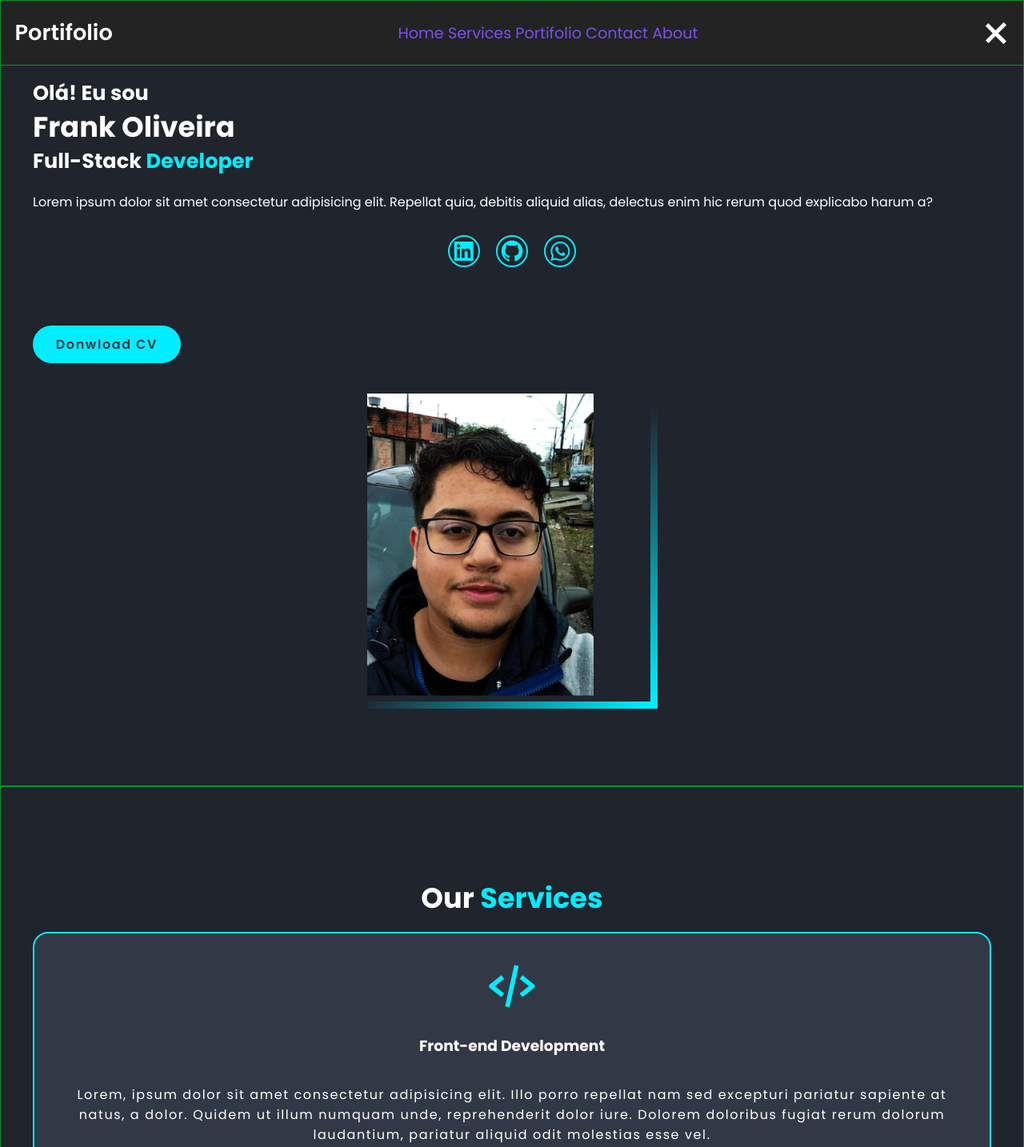
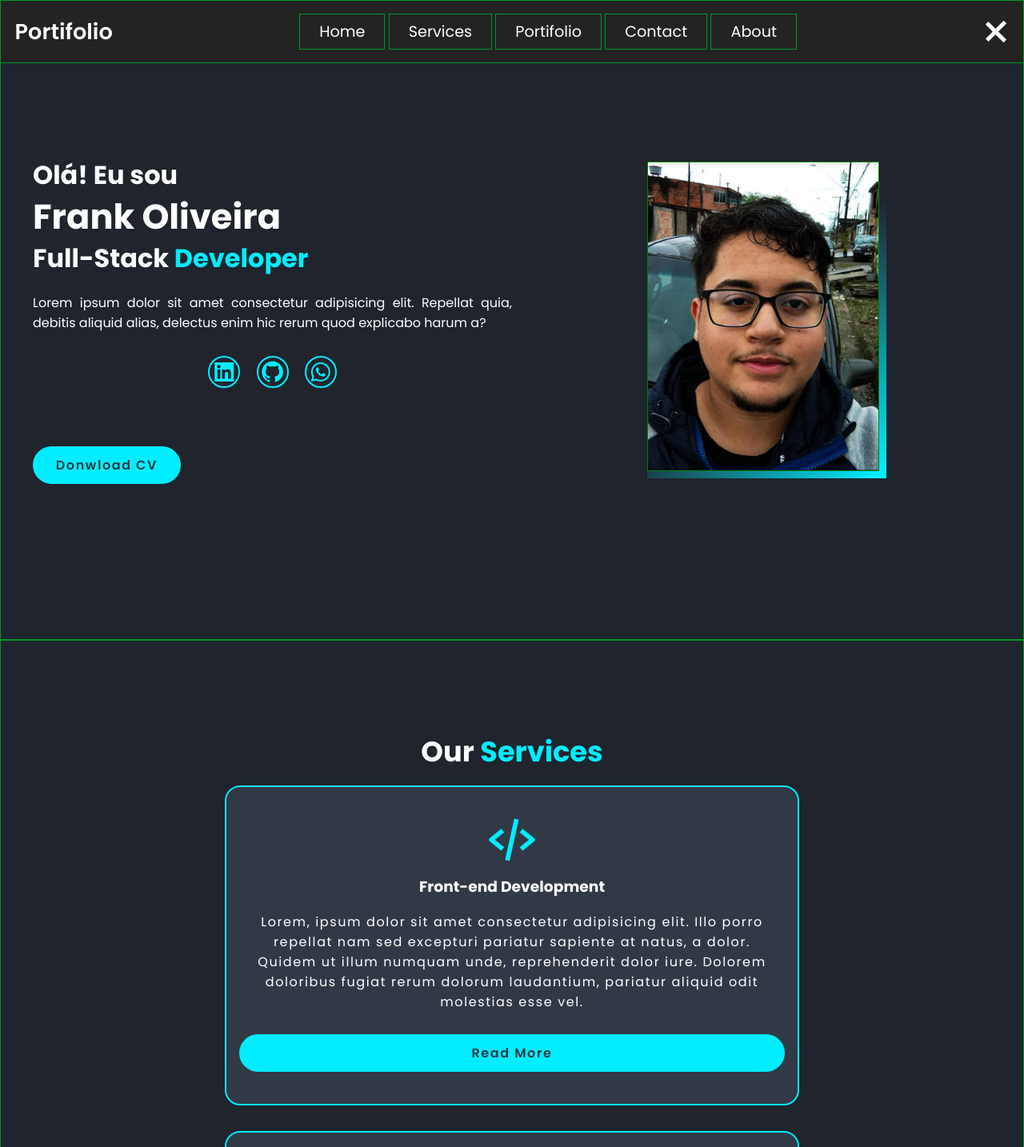
Before and after one commit to Frank1br/portifolio_dev_frank1br, a plain HTML site: page index.html in a window 1280 px wide. Shown: the top 1434 px of the page at 80% size. Drawn offline with nearby package versions, Linux system fonts and the light colour scheme.

Commit message:
fix: home-img about-img style

```diff
--- a/CSS/style.css
+++ b/CSS/style.css
@@ -123,7 +123,11 @@ span{
 }
 
 .home-img img, .about-img img{
+    display: block; /* Remove espaçamento causado por inline elements */
     width: 100%;
+    height: auto;
+    margin: 0; /* Remove possíveis margens */
+    padding: 0; /* Remove possíveis paddings */
 }
 
 .services h2,
@@ -363,7 +367,28 @@ footer{
 .change, .bar3 {
     transform: translate(0, -0.65rem) rotate(45deg);
 }
+
+.nav-responsive{
+    display: none;
+}
 /* menu hamburguer */
+
+
+
+
+
+
+
+
+
+
+
+
+
+
+
+
+
 
 /* Extra Small (xs): Smartphone (portrait) */
 
@@ -391,9 +416,10 @@ footer{
         gap: 1.2rem;
     }
 
-    .home img, .about img {
+    .home-img, .about-img {
         width: 80%;
         max-width: 80%;
+        margin: 0 auto;
     }
 
     .home-content, .about-content {
@@ -427,6 +453,17 @@ footer{
 /* Small (sm): Smartphone (Landscape) */
 
 @media (min-width: 576px) {
+
+    .home-img, .about-img {
+        width: 65%;
+        max-width: 65%;
+        margin: 0 auto;
+    }
+
+    .services-box {
+        width: 70%;
+    }
+
     header{
         background-color: var(--color-02); /*TEST*/
     }
@@ -435,6 +472,51 @@ footer{
 /* Medium (md): Tablet */
 
 @media (min-width: 768px) {
+
+
+
+    .menu-hamburguer{
+        display: none;
+    }
+
+    img {
+        border: 1px solid green;
+    }
+
+    .nav{
+        display: block;
+    }
+
+    .nav-responsive, .nav-responsive a {
+        display: none;
+    }
+
+    .home, .about {
+        flex-direction: row ;
+        justify-content: space-evenly;
+    }
+
+    .home-img, .about-img {
+        max-width: 35%;
+    }
+
+    .home-content, .about-content {
+        width: 50%;
+    }
+
+    .services-box{
+        width: 60%;
+        margin-bottom: 2rem;
+    }
+
+    .portifolio-container{
+        grid-template-columns: auto auto;
+    }
+
+    form .input-box input {
+        width: 49%;
+    }
+
     header{
         background-color: var(--color-03); /*TEST*/
     }
@@ -442,6 +524,12 @@ footer{
 
 /* Large (lg): Laptop */
 @media (min-width: 992px) {
+    .services-container{
+        flex-direction: row;
+        gap: 1.2rem;
+    }
+
+
     header{
         background-color: var(--color-04); /*TEST*/
     }
@@ -449,6 +537,21 @@ footer{
 /*Extra large (XL): Desktop  */
 
 @media (min-width: 1200px) {
+    .home-img, .about-img {
+        max-width: 25%;
+    }
+
+    .home-content h1 {
+        font-size: 2.7rem;
+    }
+    .home-content h3 {
+        font-size: 2rem;
+    }
+
+    .portifolio-container {
+        grid-template-columns: auto auto auto;
+    }
+
     header{
         background-color: var(--color-05); /*TEST*/
     }
```
